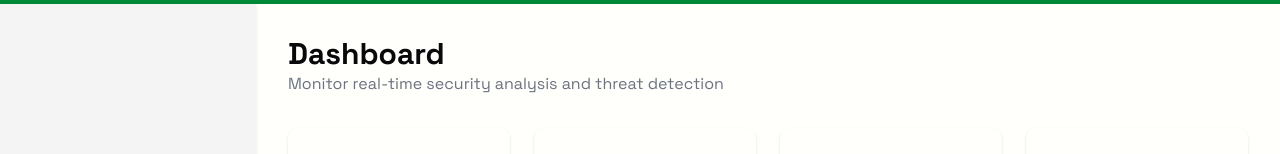
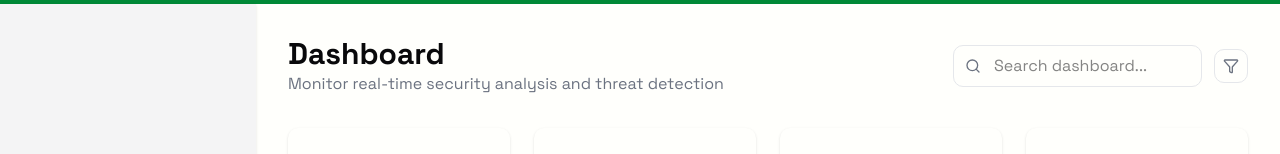
Before and after one commit to OpenAuditLabs/oal-web, a Next.js app: page / in a window 1280 px wide. Shown: the top 154 px of the page. Built offline with nearby package versions, Linux system fonts and the light colour scheme; no server answers; the database is empty.

Commit message:
feat: Integrate SearchAndFilter component into AuditsPage, DashboardPage, and ProjectsPage for enhanced search functionality (#78)

```diff
--- a/src/components/pages/AuditsPage.tsx
+++ b/src/components/pages/AuditsPage.tsx
@@ -1,4 +1,5 @@
 import Header from "@/components/common/Header";
+import SearchAndFilter from "@/components/ui/SearchAndFilter";
 import AuditsClient from "@/components/audits/AuditsClient";
 import { getActiveAudits, type AuditCard } from "@/actions/activities";
 
@@ -10,7 +11,9 @@ export default async function AuditsPage() {
       <Header
         title="Audits"
         subtitle="Monitor real-time security analysis and threat detection"
-      />
+      >
+        <SearchAndFilter searchPlaceholder="Search audits..." />
+      </Header>
 
       <AuditsClient initialAudits={initialAudits} />
     </main>
--- a/src/components/pages/DashboardPage.tsx
+++ b/src/components/pages/DashboardPage.tsx
@@ -1,4 +1,5 @@
 import Header from "@/components/common/Header";
+import SearchAndFilter from "@/components/ui/SearchAndFilter";
 import KPIGrid from "@/components/common/KPIGrid";
 import UploadCard from "@/components/common/UploadCard";
 import { RecentActivity } from "@/components/dashboard";
@@ -13,7 +14,9 @@ export default async function DashboardPage() {
       <Header
         title="Dashboard"
         subtitle="Monitor real-time security analysis and threat detection"
-      />
+      >
+        <SearchAndFilter searchPlaceholder="Search dashboard..." />
+      </Header>
 
       <KPIGrid kpiData={kpiData} />
 
--- a/src/components/pages/ProjectsPage.tsx
+++ b/src/components/pages/ProjectsPage.tsx
@@ -1,4 +1,5 @@
 import Header from "@/components/common/Header";
+import SearchAndFilter from "@/components/ui/SearchAndFilter";
 import { getProjects } from "@/actions/projects";
 import ProjectsClient from "@/components/project/ProjectsClient";
 
@@ -10,7 +11,9 @@ export default async function ProjectsPage(){
             <Header
                 title="Projects"
                 subtitle="Organize and manage your security audit projects"
-            />
+            >
+                <SearchAndFilter searchPlaceholder="Search projects..." />
+            </Header>
 
             <ProjectsClient projects={projectsData} />
         </main>
--- a/src/components/ui/SearchAndFilter.tsx
+++ b/src/components/ui/SearchAndFilter.tsx
@@ -1,5 +1,6 @@
 "use client";
 
+import { Filter } from "lucide-react";
 import SearchInput from "@/components/ui/SearchInput";
 import FilterDropdown from "@/components/ui/FilterDropdown";
 
@@ -41,12 +42,23 @@ export default function SearchAndFilter({
         />
       )}
 
-      {showFilter && filterOptions.length > 0 && (
-        <FilterDropdown
-          options={filterOptions}
-          selectedValues={selectedFilters}
-          onFilterChange={onFilterChange || (() => {})}
-        />
+      {showFilter && (
+        <>
+          {filterOptions.length > 0 ? (
+            <FilterDropdown
+              options={filterOptions}
+              selectedValues={selectedFilters}
+              onFilterChange={onFilterChange || (() => {})}
+            />
+          ) : (
+            <button
+              className="p-2 border border-border rounded-lg hover:bg-secondary focus:outline-none focus:ring-2 focus:ring-primary focus:border-transparent"
+              onClick={() => {}} // No functionality yet
+            >
+              <Filter className="w-4 h-4 text-muted-foreground" />
+            </button>
+          )}
+        </>
       )}
     </div>
   );
```
